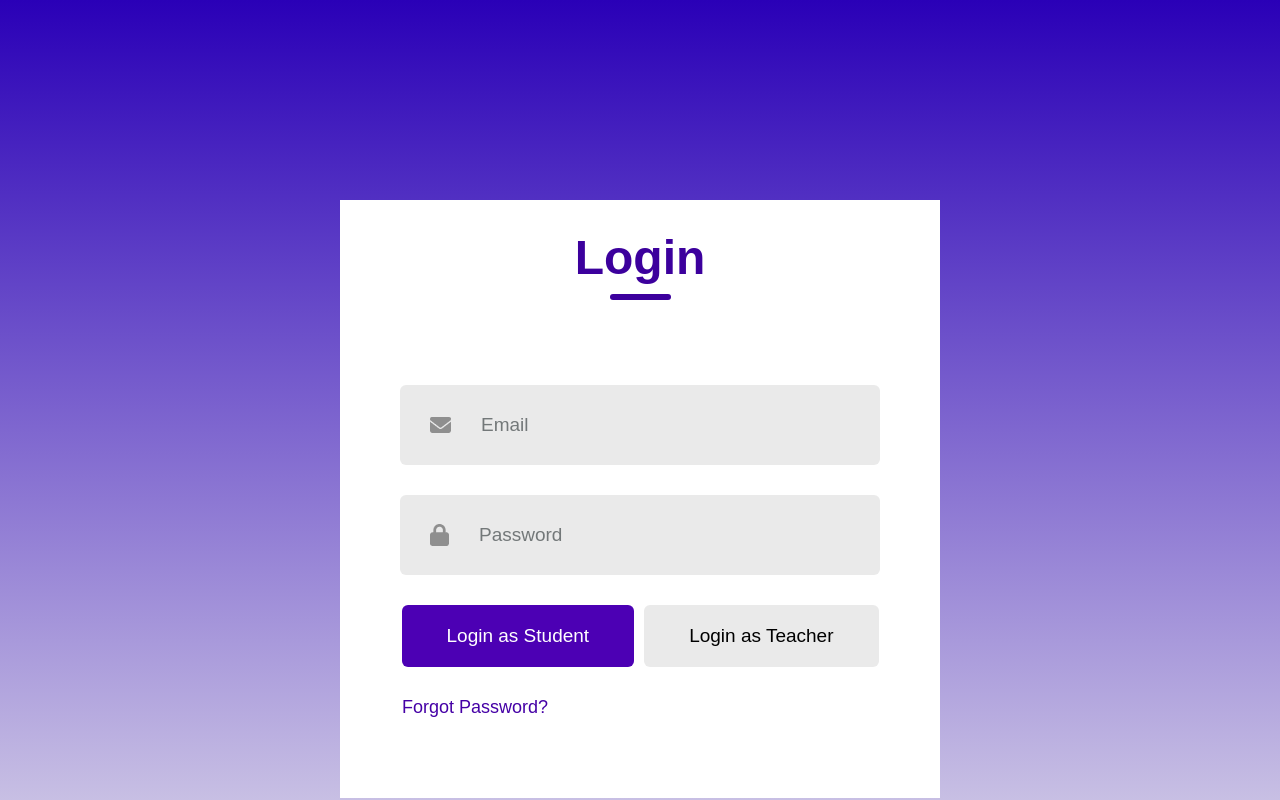
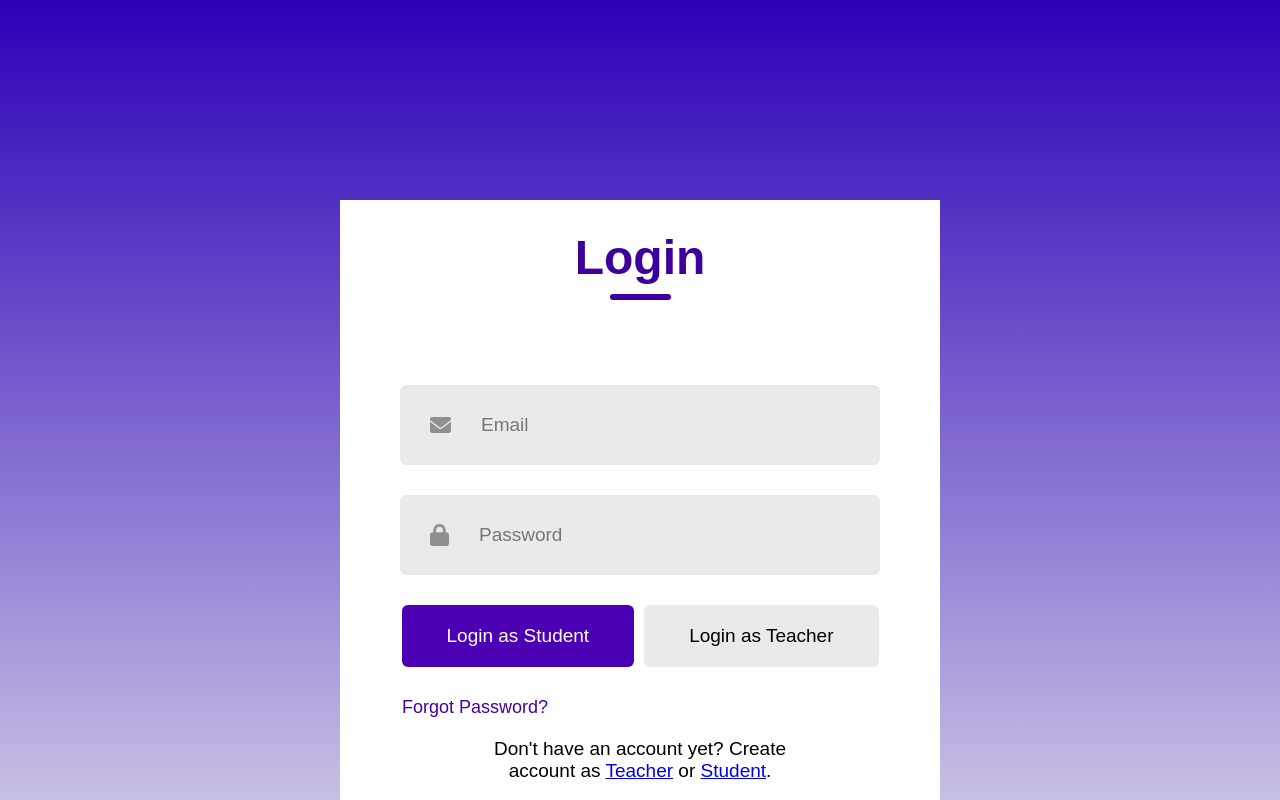
Before and after one commit to carlaw286/Cour-Cert, a React (Create React App) app in the folder frontend/: page /loginsignup in a window 1280 px wide. Shown: the top 800 px of the page. Built offline with nearby package versions, Linux system fonts and the light colour scheme.

Commit message:
create account

```diff
--- a/frontend/src/Components/LoginSignup/LoginSignup.css
+++ b/frontend/src/Components/LoginSignup/LoginSignup.css
@@ -124,3 +124,13 @@ margin-bottom: 50px;
 color: #4500a6;
 cursor: pointer;
 }
+
+.create-account{
+  display: flex;
+  flex-direction: column;
+  align-items: center;
+margin-top: -30px;
+color: #797979;
+font-size: 15px;
+margin-bottom: 50px;
+}
--- a/frontend/src/Components/LoginSignup/LoginSignup.jsx
+++ b/frontend/src/Components/LoginSignup/LoginSignup.jsx
@@ -59,7 +59,9 @@ export const LoginSignup = () => {
       {action === "Login" ? (
           <div className="forgot-password"><span> Forgot Password?</span></div>
         ) : null}
-
+      <div className="create-account">
+      <p>Don't have an account yet? Create account as <a href='./teachersignup'>Teacher</a> or <a href='./studentsignup'>Student</a>.</p>
+      </div>
 
 
 
```
